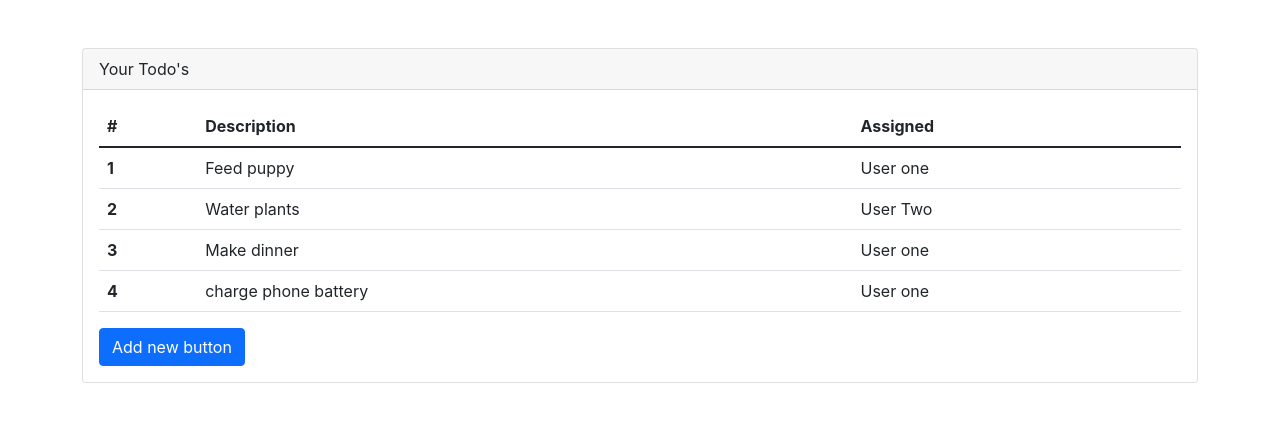
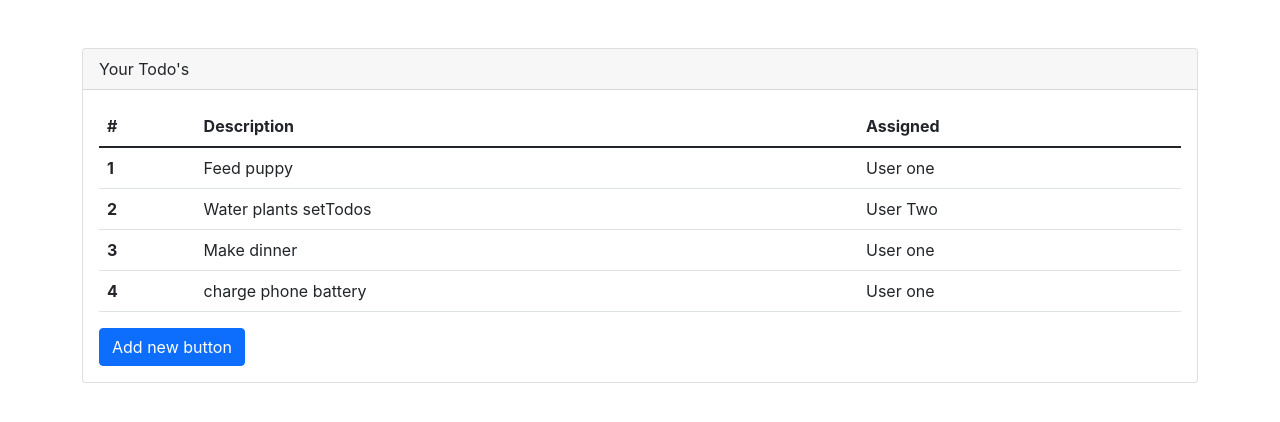
Before and after one commit to suyu06/react-todos, a React (Create React App) app: page / in a window 1280 px wide. Shown: the top 422 px of the page. Built offline with nearby package versions, Linux system fonts and the light colour scheme.

Commit message:
handling data using react state

```diff
--- a/src/App.js
+++ b/src/App.js
@@ -1,36 +1,47 @@
 //import logo from './logo.svg';
+import React, { useState } from "react";
 import "./App.css";
 //import TodoRowItem from "./components/TodoRowItem"
 import TodoTable from "./components/TodoTable";
 
 function App() {
-  const todos = [
-    {rowNumber:1, rowDescription:'Feed puppy',rowAssigned:'User one'},
-    {rowNumber:2, rowDescription: 'Water plants',rowAssigned:'User Two'},
-    {rowNumber:3, rowDescription: 'Make dinner',rowAssigned:'User one'},
-    {rowNumber:4, rowDescription: 'charge phone battery',rowAssigned:'User one'},
-]
+  const [todos, setTodos] = useState([
+    { rowNumber: 1, rowDescription: "Feed puppy", rowAssigned: "User one" },
+    {
+      rowNumber: 2,
+      rowDescription: "Water plants setTodos",
+      rowAssigned: "User Two",
+    },
+    { rowNumber: 3, rowDescription: "Make dinner", rowAssigned: "User one" },
+    {
+      rowNumber: 4,
+      rowDescription: "charge phone battery",
+      rowAssigned: "User one",
+    },
+  ]);
 
   const addTOdo = () => {
-    if(todos.length > 0){
+    if (todos.length > 0) {
       const newTodo = {
-        rowNumber:todos.length+1,
-        rowDescription:'New Todo',
-        rowAssigned:'User Three'
-      }
-      todos.push(newTodo);
-      console.log(todos);
+        rowNumber: todos.length + 1,
+        rowDescription: "New Todo",
+        rowAssigned: "User Three",
+      };
+      setTodos((todos) => [...todos, newTodo]);
+      // todos.push(newTodo);
+      // console.log(todos);
     }
-  }
+  };
 
   return (
     <div className="mt-5 container">
       <div className="card">
         <div className="card-header">Your Todo's</div>
         <div className="card-body">
-         <TodoTable todos={todos}/>
-         <button className='btn btn-primary' onClick={addTOdo}>
-          Add new button</button>
+          <TodoTable todos={todos} />
+          <button className="btn btn-primary" onClick={addTOdo}>
+            Add new button
+          </button>
         </div>
       </div>
     </div>
```
